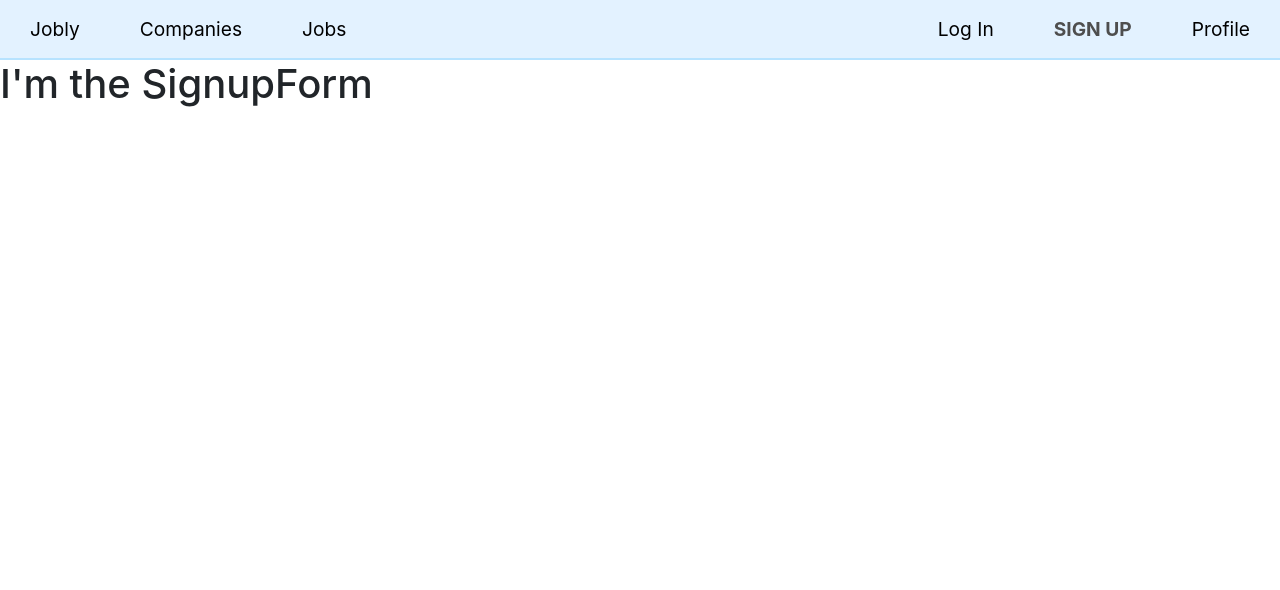
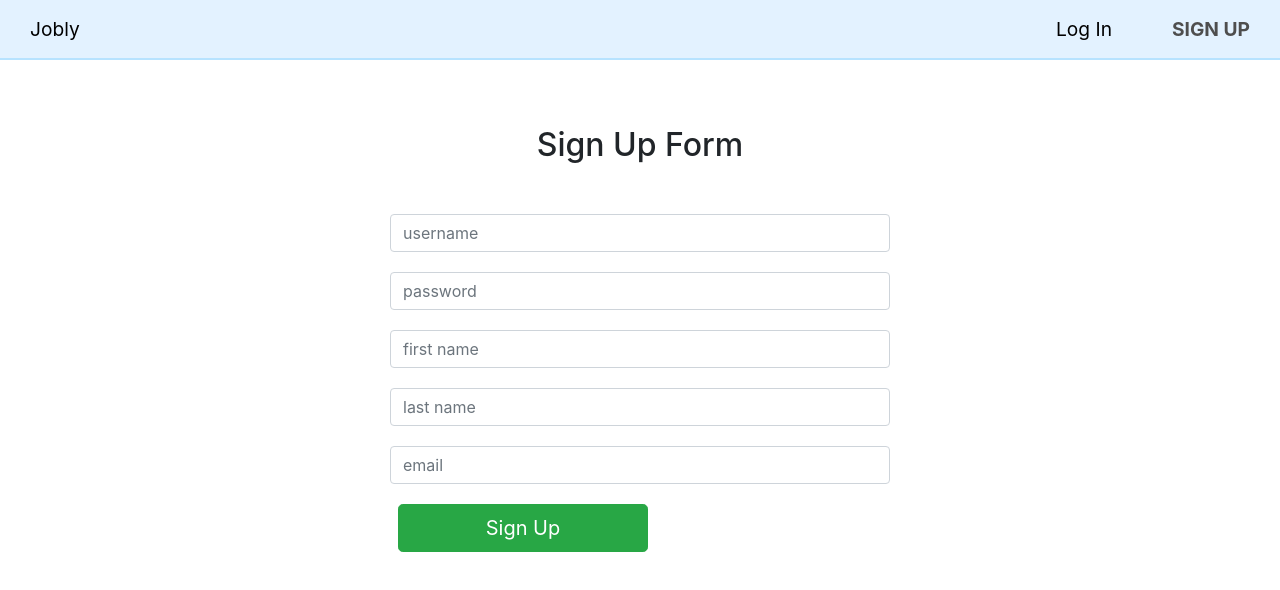
Before and after one commit to nicholasDWinters/react-jobly-frontend, a React (Create React App) app: page /signup in a window 1280 px wide. Shown: the top 590 px of the page. Built offline with nearby package versions, Linux system fonts and the light colour scheme; no server answers.

Commit message:
added login, signup, logout functions and forms

```diff
--- a/src/App.js
+++ b/src/App.js
@@ -1,5 +1,5 @@
 import React, { useState, useEffect } from 'react';
-import { Route, Redirect, Switch } from 'react-router-dom';
+import { Route, Redirect, Switch, useHistory } from 'react-router-dom';
 import JoblyApi from './api/api';
 import './App.css';
 import Navbar from './Navbar';
@@ -10,10 +10,44 @@ import LoginForm from './LoginForm';
 import SignupForm from './SignupForm';
 import Profile from './Profile';
 import Home from './Home';
+import UserContext from './UserContext';
 
 function App() {
   let [companies, setCompanies] = useState([]);
   let [jobs, setJobs] = useState([]);
+  let [user, setUser] = useState({});
+  let [token, setToken] = useState('');
+  let history = useHistory();
+
+
+  async function signup(data) {
+    let token = await JoblyApi.signup(data);
+    setUser(data);
+    setToken(token);
+    JoblyApi.token = token;
+    localStorage.setItem('token', token);
+    localStorage.setItem('user', JSON.stringify(user));
+  }
+
+  async function login(data) {
+    let token = await JoblyApi.login(data);
+    setToken(token);
+    JoblyApi.token = token;
+    localStorage.setItem('token', token);
+    setUser(data);
+  }
+
+  function logout() {
+    localStorage.clear();
+    setUser({});
+    setToken('');
+    history.push('/');
+  }
+
+  function getUserFromLocalStorage() {
+    if (localStorage.user) setUser(JSON.parse(localStorage.user));
+    if (localStorage.token) setToken(localStorage.token);
+  }
 
   async function searchCompanies(name) {
     let companies;
@@ -39,23 +73,39 @@ function App() {
 
 
   useEffect(() => {
+    getUserFromLocalStorage();
     searchCompanies();
     searchJobs();
   }, []);
 
+  useEffect(() => {
+    async function findUser() {
+      if (user.username) {
+
+        let current = await JoblyApi.getCurrentUser(user.username);
+        setUser(current);
+        localStorage.setItem('user', JSON.stringify(current));
+      }
+    }
+    findUser();
+  }, [token, user.username]);
+
+
   return (
     <div className="App">
-      <Navbar />
+      <UserContext.Provider value={user}>
+        <Navbar logout={logout} />
         <Switch>
           <Route exact path='/companies/:handle'><CompanyDetails /></Route>
           <Route exact path='/companies'><CompanyList companies={companies} search={searchCompanies} /></Route>
           <Route exact path='/jobs'><JobList jobs={jobs} search={searchJobs} /></Route>
-        <Route exact path='/login'><LoginForm /></Route>
-        <Route exact path='/signup'><SignupForm /></Route>
+          <Route exact path='/login'><LoginForm login={login} /></Route>
+          <Route exact path='/signup'><SignupForm signup={signup} /></Route>
           <Route exact path='/profile'><Profile /></Route>
           <Route exact path='/'><Home /></Route>
           <Redirect to='/' />
         </Switch>
+      </UserContext.Provider>
     </div>
   );
 }
--- /dev/null
+++ b/src/AuthForm.css
@@ -0,0 +1,6 @@
+.AuthForm {
+    display: flex;
+    justify-content: center;
+    margin: 0 auto;
+    margin-top: 30px;
+  }
--- a/src/LoginForm.js
+++ b/src/LoginForm.js
@@ -1,9 +1,51 @@
-import React from 'react';
+import React, { useState } from 'react';
+import { useHistory } from 'react-router-dom';
+import './AuthForm.css';
 
-const LoginForm = () => {
+const LoginForm = ({ login }) => {
+    let initial = {
+        username: '',
+        password: '',
+
+    }
+
+    let [data, setData] = useState(initial);
+    let history = useHistory();
+
+    const handleChange = (e) => {
+        const { name, value } = e.target;
+        setData(data => ({
+            ...data,
+            [name]: value
+        }))
+    }
+
+    const handleSubmit = evt => {
+        evt.preventDefault();
+        login(data);
+        setData(initial);
+        history.push('/companies');
+    };
+
+
     return (
-        <div className='LoginForm'>
-            <h1>I'm the LoginForm</h1>
+        <div className='mt-3 AuthForm'>
+            <form className='form' onSubmit={handleSubmit}>
+                <h2 style={{ margin: '50px' }}>Log In Form</h2>
+                <div>
+                    <input name="username" className='form-control' placeholder='username' style={{ width: '500px', marginBottom: '20px' }} type='text'
+                        value={data.username} onChange={handleChange} />
+                </div>
+
+                <div>
+                    <input name="password" className='form-control' placeholder='password' style={{ width: '500px', marginBottom: '20px' }} type='text'
+                        value={data.password} onChange={handleChange} />
+                </div>
+
+                <button type='submit' className='btn btn-success btn-lg mx-2' style={{ width: '250px' }}>Log In</button>
+
+            </form>
+
         </div>
     )
 }
--- a/src/Navbar.css
+++ b/src/Navbar.css
@@ -6,7 +6,7 @@
     border-bottom: 2px solid rgb(183, 227, 255);
 }
 
-.Navbar a {
+.Navbar a, button {
     text-decoration: none;
     margin-left: 30px;
     margin-right: 30px;
--- a/src/Navbar.js
+++ b/src/Navbar.js
@@ -1,16 +1,20 @@
-import React from 'react';
+import React, { useContext } from 'react';
 import { NavLink } from 'react-router-dom';
 import './Navbar.css';
+import UserContext from './UserContext';
 
-const Navbar = () => {
+const Navbar = ({ logout }) => {
+    let user = useContext(UserContext);
     return (
         <nav className="Navbar">
             <NavLink exact to="/">Jobly</NavLink>
-            <NavLink exact to="/companies">Companies</NavLink>
-            <NavLink exact to="/jobs">Jobs</NavLink>
-            <NavLink exact to="/login" id='push'>Log In</NavLink>
-            <NavLink exact to="/signup">Sign Up</NavLink>
-            <NavLink exact to="/profile">Profile</NavLink>
+            { localStorage.token ? <NavLink exact to="/companies">Companies</NavLink> : ''}
+
+            { localStorage.token ? <NavLink exact to="/jobs">Jobs</NavLink> : ''}
+            { localStorage.token ? <NavLink exact to="/profile" id='push'>{user.firstName}'s Profile</NavLink> : ''}
+
+            {!localStorage.token ? <NavLink exact to="/login" id='push'>Log In</NavLink> : <button style={{ background: 'none', border: 'none' }} onClick={logout}>Log Out</button>}
+            {!localStorage.token ? <NavLink exact to="/signup">Sign Up</NavLink> : ''}
         </nav>
 
     )
--- a/src/SignupForm.js
+++ b/src/SignupForm.js
@@ -1,9 +1,68 @@
-import React from 'react';
+import React, { useState } from 'react';
+import { useHistory } from 'react-router-dom';
+import './AuthForm.css';
 
-const SignupForm = () => {
+const SignupForm = ({ signup }) => {
+    let initial = {
+        username: '',
+        password: '',
+        firstName: '',
+        lastName: '',
+        email: ''
+    }
+
+    let [data, setData] = useState(initial);
+    let history = useHistory();
+
+    const handleChange = (e) => {
+        const { name, value } = e.target;
+        setData(data => ({
+            ...data,
+            [name]: value
+        }))
+    }
+
+    const handleSubmit = evt => {
+        evt.preventDefault();
+        signup(data);
+        setData(initial);
+        history.push('/companies');
+    };
+
+
     return (
-        <div className='SignupForm'>
-            <h1>I'm the SignupForm</h1>
+        <div className='mt-3 AuthForm'>
+            <form className='form' onSubmit={handleSubmit}>
+                <h2 style={{ margin: '50px' }}>Sign Up Form</h2>
+                <div>
+                    <input name="username" className='form-control' placeholder='username' style={{ width: '500px', marginBottom: '20px' }} type='text'
+                        value={data.username} onChange={handleChange} />
+                </div>
+
+                <div>
+                    <input name="password" className='form-control' placeholder='password' style={{ width: '500px', marginBottom: '20px' }} type='text'
+                        value={data.password} onChange={handleChange} />
+                </div>
+                <div>
+                    <input name="firstName" className='form-control' placeholder='first name' style={{ width: '500px', marginBottom: '20px' }} type='text'
+                        value={data.firstName} onChange={handleChange} />
+                </div>
+                <div>
+                    <input name="lastName" className='form-control' placeholder='last name' style={{ width: '500px', marginBottom: '20px' }} type='text'
+                        value={data.lastName} onChange={handleChange} />
+                </div>
+                <div>
+                    <input name="email" className='form-control' placeholder='email' style={{ width: '500px', marginBottom: '20px' }} type='text'
+                        value={data.email} onChange={handleChange} />
+                </div>
+
+
+
+                <button type='submit' className='btn btn-success btn-lg mx-2' style={{ width: '250px' }}>Sign Up</button>
+
+
+            </form>
+
         </div>
     )
 }
--- /dev/null
+++ b/src/UserContext.js
@@ -0,0 +1,5 @@
+import React from 'react';
+
+const UserContext = React.createContext();
+
+export default UserContext;
--- a/src/api/api.js
+++ b/src/api/api.js
@@ -84,14 +84,15 @@ class JoblyApi {
   // get current user
   static async getCurrentUser(username) {
     let res = await this.request(`users/${username}`);
+
     return res.user;
   }
 
 }
 
 // for now, put token ("testuser" / "password" on class)
-JoblyApi.token = "eyJhbGciOiJIUzI1NiIsInR5cCI6IkpXVCJ9.eyJ1c2VybmFtZ" +
-  "SI6InRlc3R1c2VyIiwiaXNBZG1pbiI6ZmFsc2UsImlhdCI6MTU5ODE1OTI1OX0." +
-  "FtrMwBQwe6Ue-glIFgz_Nf8XxRT2YecFCiSpYL0fCXc";
+// JoblyApi.token = "eyJhbGciOiJIUzI1NiIsInR5cCI6IkpXVCJ9.eyJ1c2VybmFtZ" +
+//   "SI6InRlc3R1c2VyIiwiaXNBZG1pbiI6ZmFsc2UsImlhdCI6MTU5ODE1OTI1OX0." +
+//   "FtrMwBQwe6Ue-glIFgz_Nf8XxRT2YecFCiSpYL0fCXc";
 
 export default JoblyApi;
```
Lines whose indentation alone changed are shown as unchanged.
